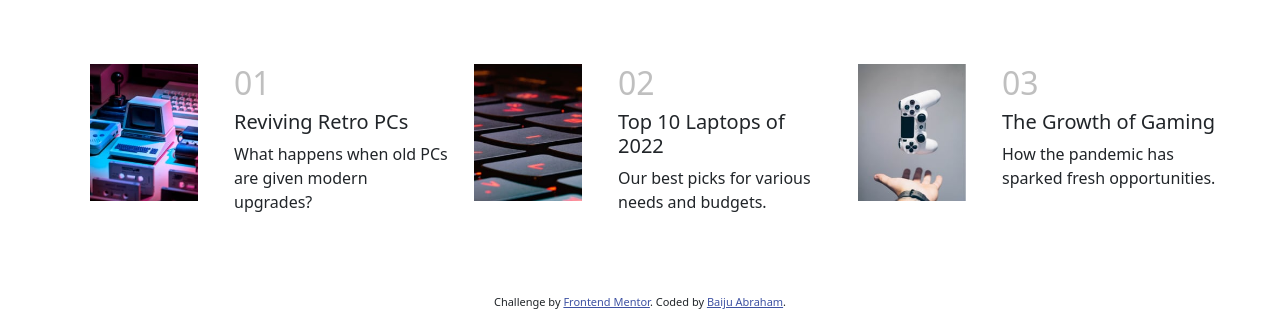
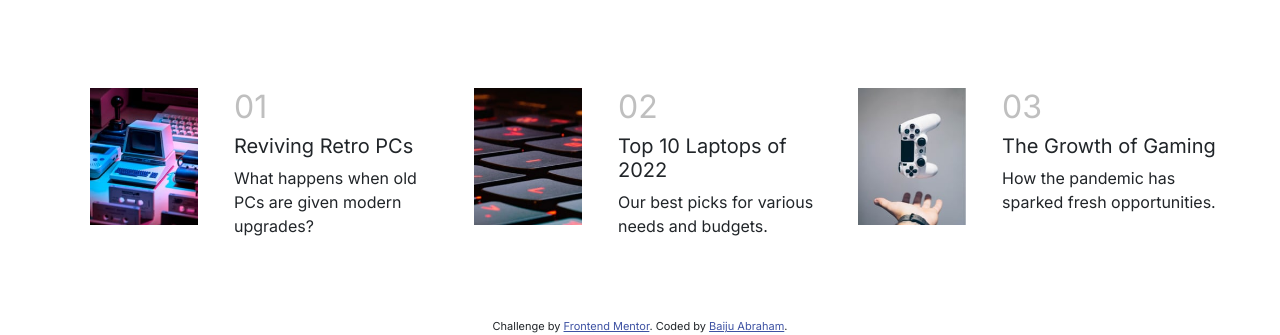
Before and after one commit to baijuka/News-home, a plain HTML site: page index.html in a window 1280 px wide. Shown: the part 868-1203 px from the top of the page. Before the commit the page ends 1179 px from the top, so only its background shows below. Drawn offline with nearby package versions, Linux system fonts and the light colour scheme.

Commit message:
Modify style.css

```diff
--- a/style.css
+++ b/style.css
@@ -1,3 +1,11 @@
+@import url('https://fonts.googleapis.com/css2?family=Inter:wght@400;700;800&display=swap');
+
+body {
+    margin: 0;
+    padding: 0;
+    box-sizing: border-box;
+    font-family: 'Inter', sans-serif;
+}
 
 .attribution {
     font-size: 11px; text-align: center;
```
